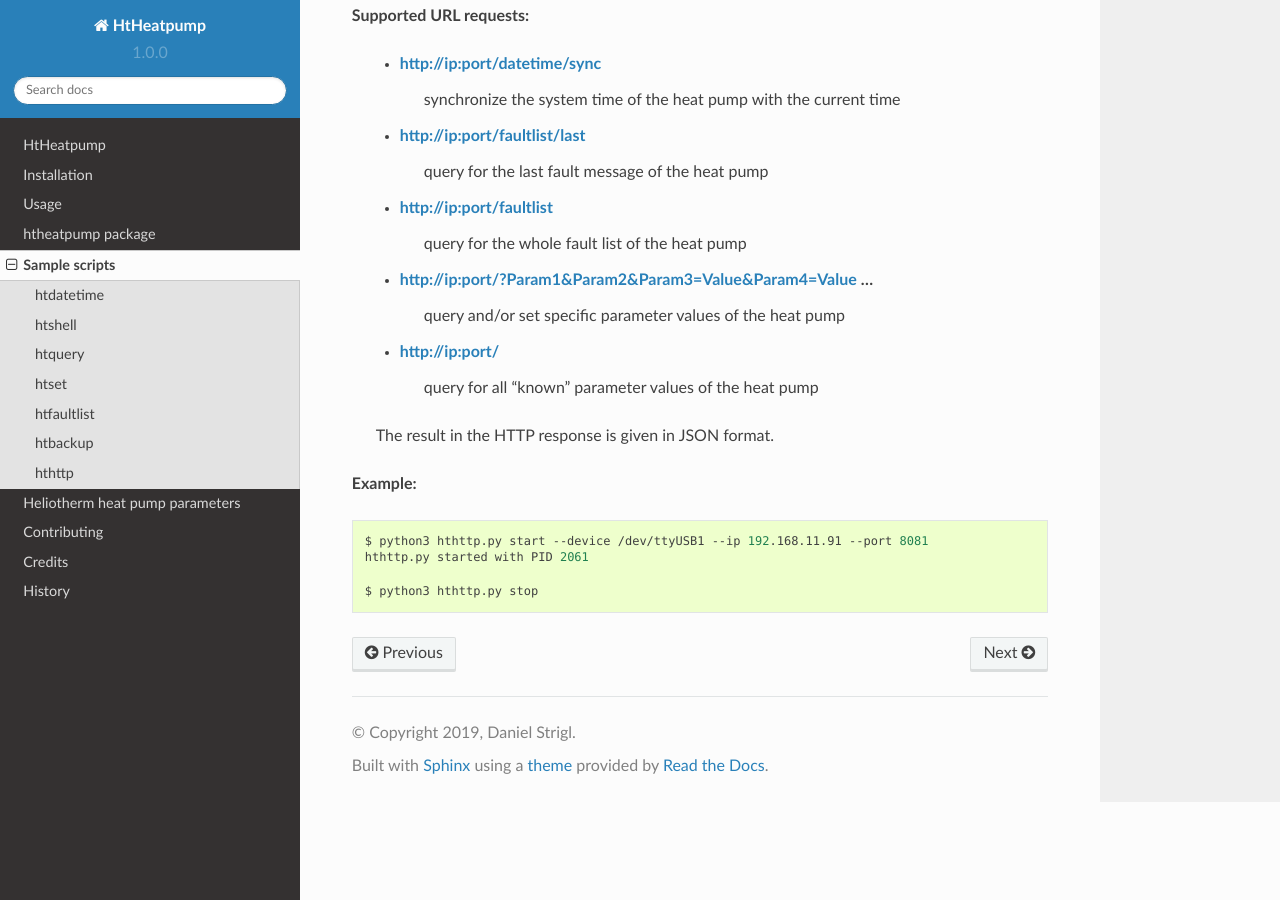
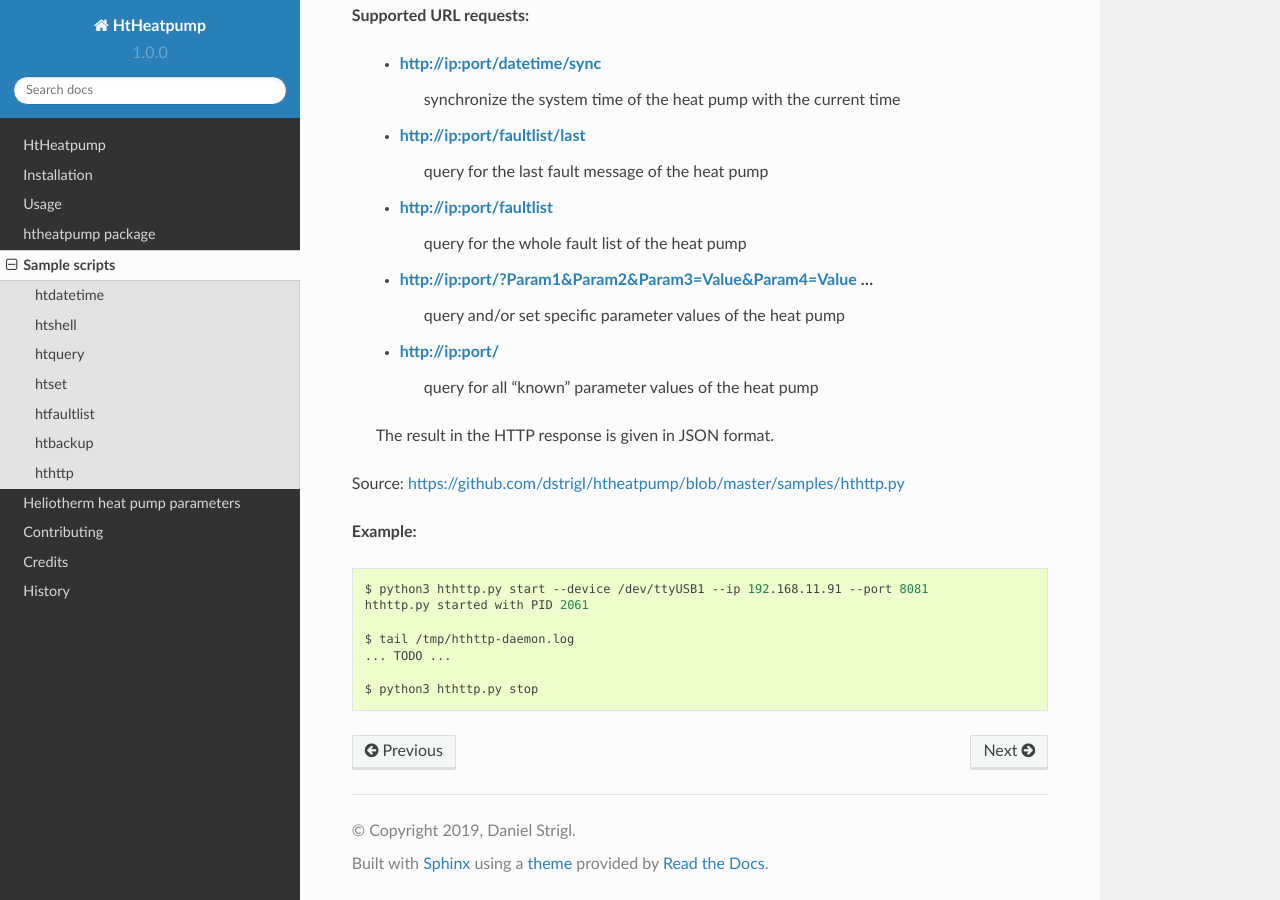
Before and after one commit to dstrigl/htheatpump, a Sphinx documentation site: the page built from docs/htscripts.rst, in a window 1280 px wide and 900 px high, scrolled down 3231 px. Built offline with Sphinx 7.4.7 and the Read the Docs theme 2.0.0, drawn with Linux system fonts in a browser that asks for light colours.

Commit message:
ongoing work

```diff
--- a/docs/htscripts.rst
+++ b/docs/htscripts.rst
@@ -176,6 +176,8 @@ Simple HTTP server which provides the possibility to access the Heliotherm heat
 
   The result in the HTTP response is given in JSON format.
 
+Source: https://github.com/dstrigl/htheatpump/blob/master/samples/hthttp.py
+
 **Example:**
 
 .. code-block:: shell
@@ -183,4 +185,7 @@ Simple HTTP server which provides the possibility to access the Heliotherm heat
     $ python3 hthttp.py start --device /dev/ttyUSB1 --ip 192.168.11.91 --port 8081
     hthttp.py started with PID 2061
 
+    $ tail /tmp/hthttp-daemon.log
+    ... TODO ...
+
     $ python3 hthttp.py stop
```
